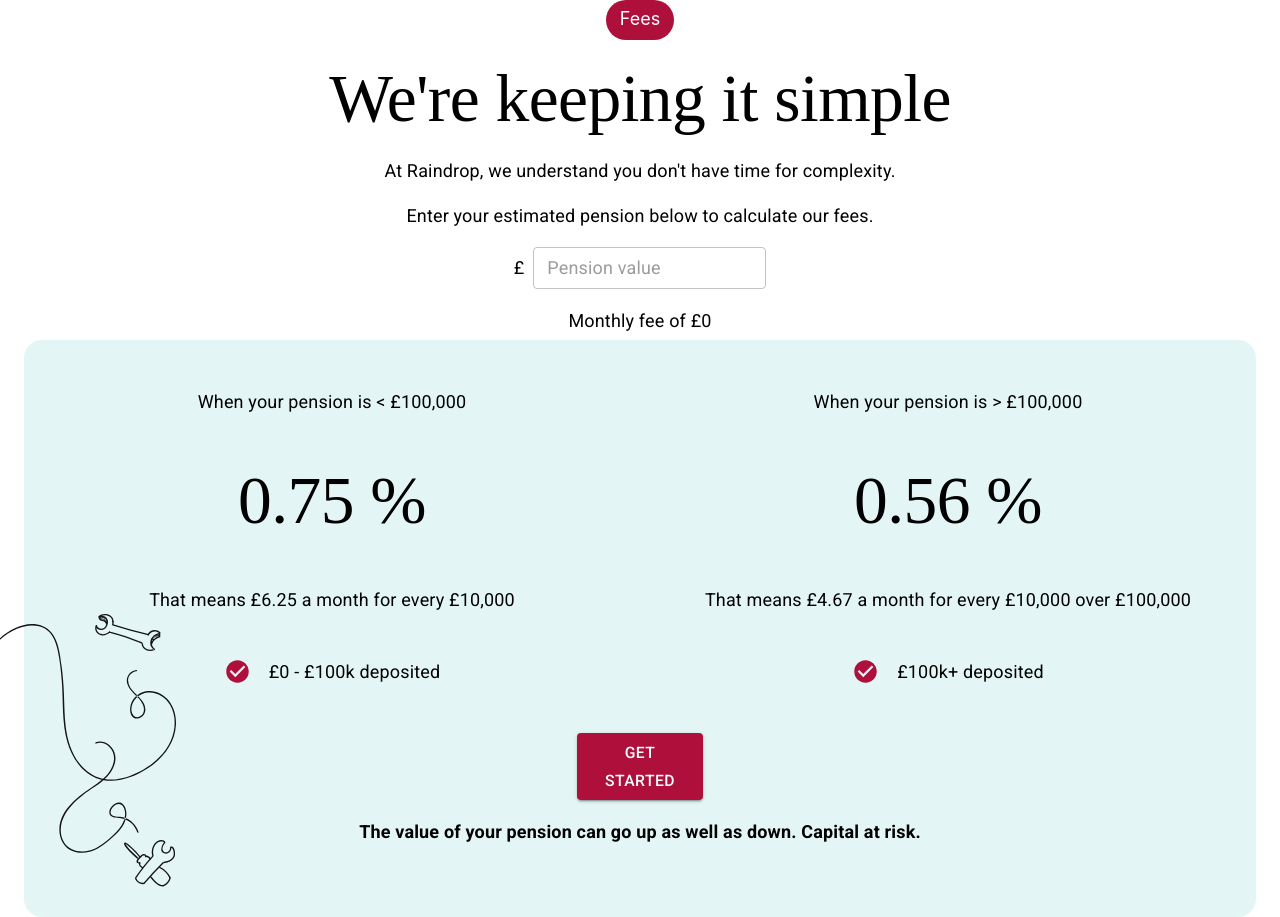
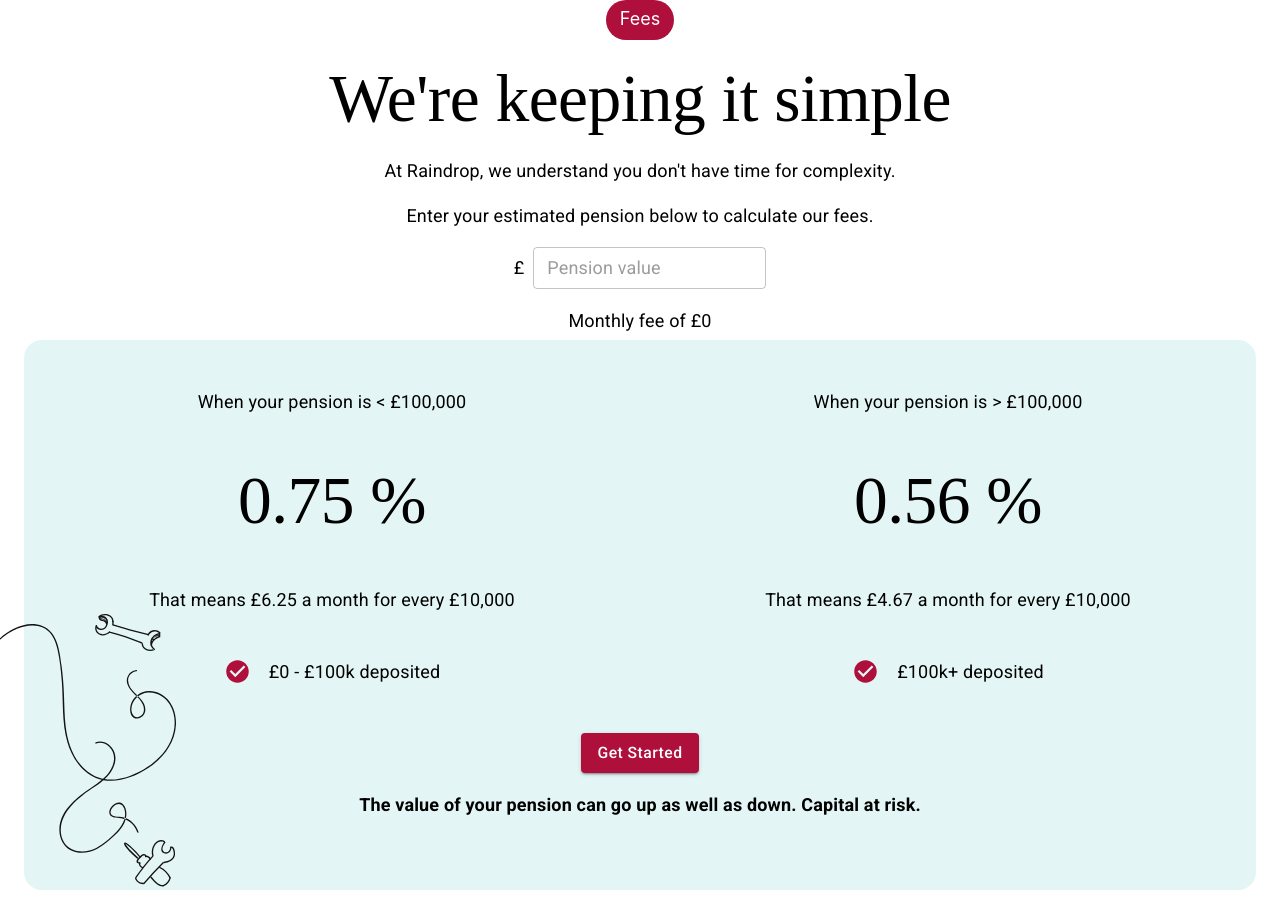
Before and after one commit to CarlosReinoso/raindrop, a Next.js app: page /fees/calculate in a window 1280 px wide. After the commit the page ends 896 px from the top, so only its background shows below. Built offline with nearby package versions, Linux system fonts and the light colour scheme.

Commit message:
shortened pension info code

```diff
--- a/pages/fees/calculate.tsx
+++ b/pages/fees/calculate.tsx
@@ -10,7 +10,6 @@
 import Image from 'next/image';
 import { useState } from 'react';
 import CheckCircleIcon from '@material-ui/icons/CheckCircle';
-import { section } from '../../src/theme';
 
 const Calculate = () => {
   const [fee, setFee] = useState(0);
@@ -24,6 +23,21 @@
       ? setFee(round((e * 0.0056) / 12))
       : (e = 0);
   };
+
+  const pensionInfo = [
+    {
+      when: `When your pension is ${'<'} £100,000`,
+      percent: '0.75 %',
+      means: 'That means £6.25 a month for every £10,000',
+      deposited: '£0 - £100k deposited',
+    },
+    {
+      when: `When your pension is ${'>'} £100,000`,
+      percent: '0.56 %',
+      means: 'That means £4.67 a month for every £10,000',
+      deposited: '£100k+ deposited',
+    },
+  ];
   return (
     <>
       <Box
@@ -81,64 +95,44 @@
               padding: '2rem 0 2rem 0',
             }}
           >
+            {pensionInfo.map((text) => (
               <Grid item xs={12} sm={6}>
                 <Box
                   display="flex"
                   flexDirection="column"
                   style={{ gap: '2.5rem' }}
                 >
-                <Typography variant="body1">
-                  When your pension is {'<'} £100,000
-                </Typography>
+                  <Typography variant="body1">{text.when}</Typography>
                   <Typography
                     variant="h2"
                     style={{ fontFamily: 'Times New Roman' }}
                   >
-                  0.75 %
+                    {text.percent}
                   </Typography>
-                <Typography variant="body1">
-                  That means £6.25 a month for every £10,000
-                </Typography>
+                  <Typography variant="body1">{text.means}</Typography>
                   <Box
                     display="flex"
                     justifyContent="center"
                     style={{ gap: '1rem' }}
                   >
                     <CheckCircleIcon color="secondary" />
-                  <Typography variant="body1">£0 - £100k deposited</Typography>
+                    <Typography variant="body1">{text.deposited}</Typography>
                   </Box>
                 </Box>
               </Grid>
-            <Grid item xs={12} sm={6}>
+            ))}
             <Box
               display="flex"
               flexDirection="column"
-                style={{ gap: '2.5rem' }}
+              alignItems="center"
+              style={{ gap: '1rem' }}
+              width="100%"
+              my="2rem"
+              px="2rem"
             >
-                <Typography variant="body1">
-                  When your pension is {'>'} £100,000
-                </Typography>
-                <Typography
-                  variant="h2"
-                  style={{ fontFamily: 'Times New Roman' }}
-                >
-                  0.56 %
-                </Typography>
-                <Typography variant="body1">
-                  That means £4.67 a month for every £10,000 over £100,000
-                </Typography>
-                <Box
-                  display="flex"
-                  justifyContent="center"
-                  style={{ gap: '1rem' }}
-                >
-                  <CheckCircleIcon color="secondary" />
-                  <Typography variant="body1">£100k+ deposited</Typography>
-                </Box>
-              </Box>
-            </Grid>
-            <Box display="flex" flexDirection="column" alignItems='center' style={{gap: '1rem'}} width='100%' my='2rem' px='2rem'>
-              <Button variant="contained" style={{maxWidth: '7rem'}}>Get Started</Button>
+              <Button variant="contained" style={{ maxWidth: '7rem' }}>
+                Get Started
+              </Button>
               <Typography variant="body1">
                 <strong>
                   The value of your pension can go up as well as down. Capital
--- a/src/theme.js
+++ b/src/theme.js
@@ -26,12 +26,14 @@
       contained: {
         backgroundColor: 'rgb(174, 15, 59)',
         color: 'white',
+        textTransform: 'capitalize',
         '&:hover': {
           backgroundColor: 'rgb(174, 15, 59)',
           filter: 'grayscale(30%)'
         }
       },
       outlined: {
+        textTransform: 'capitalize',
         '&:hover': {
           backgroundColor: 'rgb(245, 245, 245)',
         }
```
Lines whose indentation alone changed are shown as unchanged.
